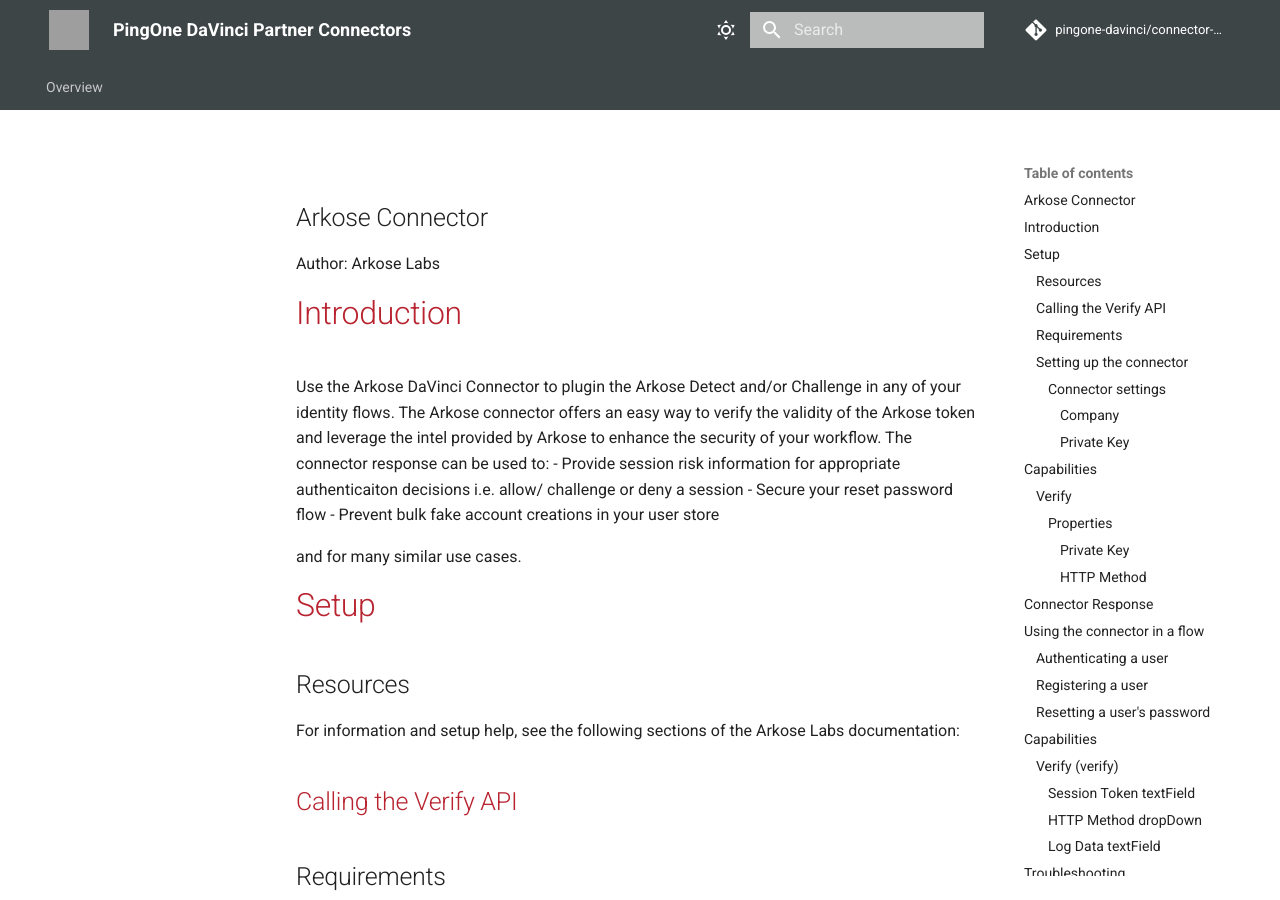
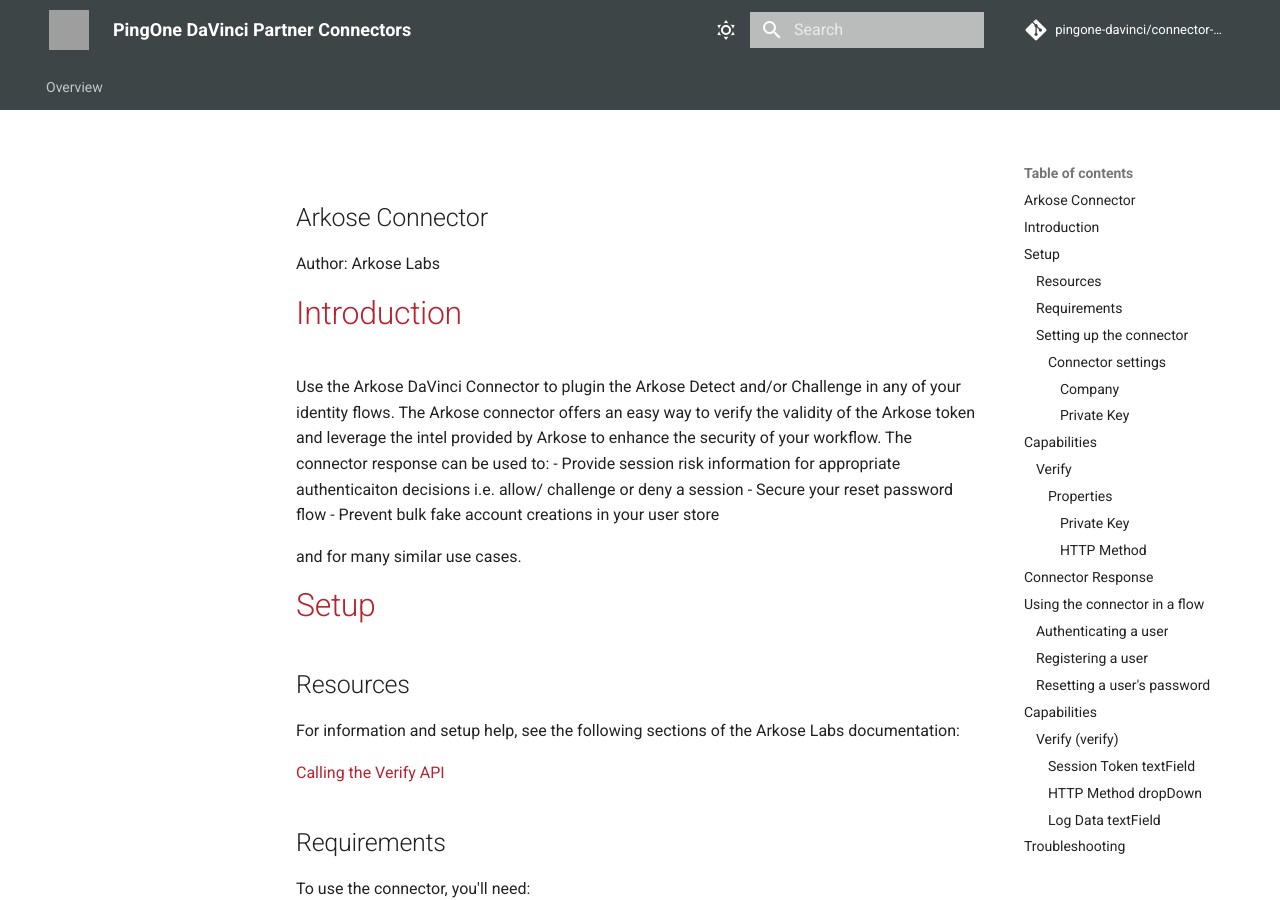
Before and after one commit to pingone-davinci/documentation, an MkDocs documentation site: the page built from docs/arkose/README.md, in a window 1280 px wide and 900 px high. Built offline with MkDocs 1.6.1 and Material for MkDocs 9.7.7, drawn with Linux system fonts in a browser that asks for light colours; comment, search, counter and statistics services are not loaded; grey boxes are pictures that could not be loaded.

Commit message:
Update README.md

```diff
--- a/docs/arkose/README.md
+++ b/docs/arkose/README.md
@@ -21,7 +21,7 @@
 For information and setup help, see the following sections of the Arkose Labs documentation:
 
 
-## [Calling the Verify API](https://developer.arkoselabs.com/docs/server-side-instructions-v4#calling-the-verify-api)
+[Calling the Verify API](https://developer.arkoselabs.com/docs/server-side-instructions-v4#calling-the-verify-api)
 
 
 ## Requirements
```
